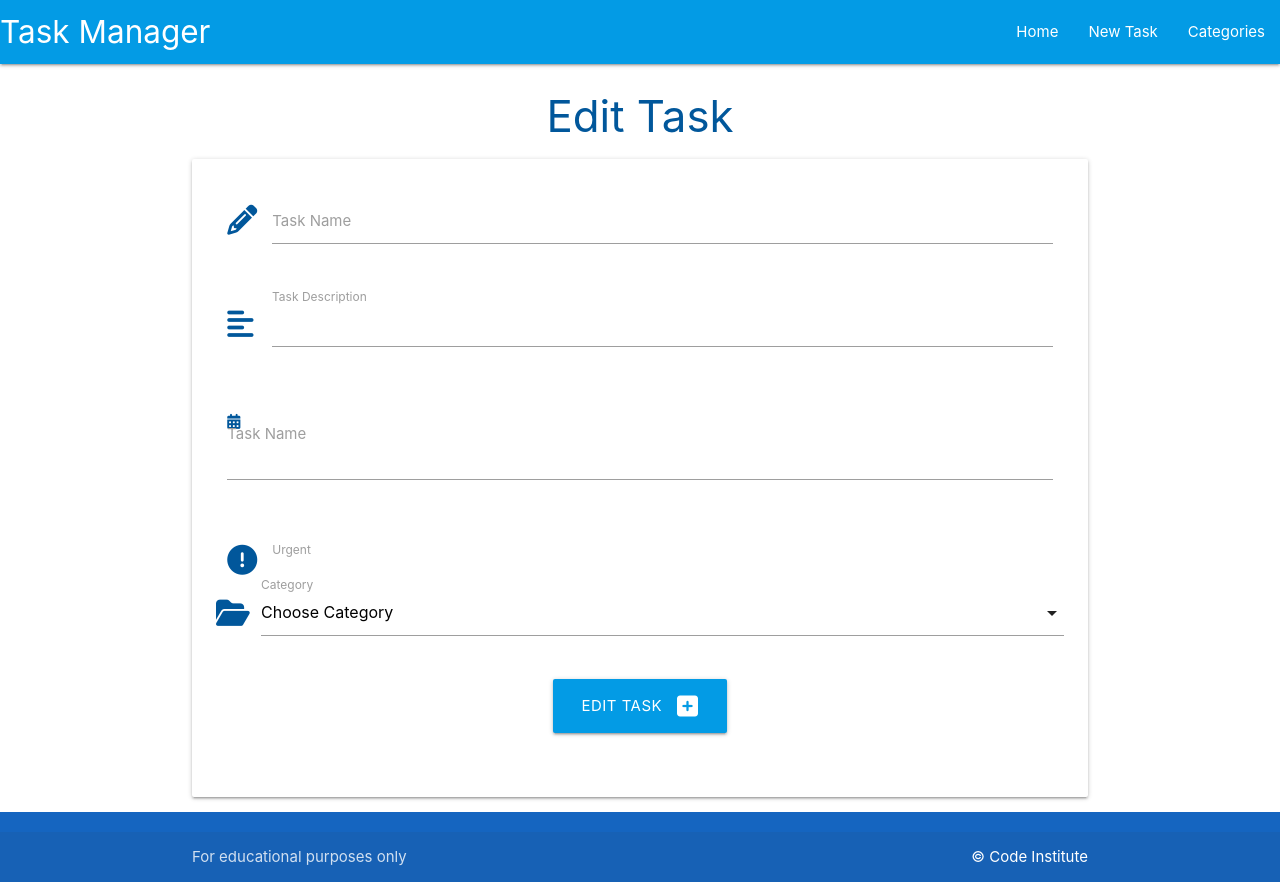
After one commit to MoniMurray/Flask-SQLAlchemy-Task-Manager, a Flask app: template taskmanager/templates/edit_task.html in a window 1280 px wide. The commit adds this page. Run offline with Flask 2, Linux system fonts and the light colour scheme; the template is opened without the code that fills it, so the values that code supplies are empty; some libraries are stand-ins or nearby versions.

Commit message:
Add edit_task.html, include a new function in route.py to allow the data be updated, amend tasks.html so that the url_for methods know which specific taks to update in the database

```diff
--- /dev/null
+++ b/taskmanager/templates/edit_task.html
@@ -0,0 +1,78 @@
+{% extends "base.html" %}
+
+{% block content %}
+
+<h3 class="light-blue-text text-darken-4 center-align">Edit Task</h3>
+
+<div class="row card-panel">
+    <form class="col s12" method="POST" action="{{ url_for('edit_task', task_id=task.id)}}">
+      <!-- task name -->
+      <div class="row">
+            <div class="input-field col s12">
+                <i class="fas fa-pencil-alt prefix light-blue-text text-darken-4"></i>
+                <input id="task_name" name="task_name" type="text" value="{{task.task_name}}" class="validate" required minlength="3" maxlength="25">
+                <label for="task_name">Task Name</label>
+            </div>
+      </div>
+      <!-- task description -->
+      <div class="row">
+        <div class="input-field col s12">
+          <i class="fas fa-align-left prefix light-blue-text text-darken-4"></i>
+          <textarea id="task_description" name="task_description" type="text" class="materialize-textarea validate"
+            required minlength="3" maxlength="175">{{task.task_description}}
+          </textarea>
+          <label for="task_description">Task Description</label>
+        </div>
+      </div>
+      <!-- due_date -->
+      <div class="row">
+        <div class="input-field col s12">
+            <i class="fas fa-calendar-alt light-blue-text text-darken-4"></i>
+            <input id="due_date" name="due_date" type="text" value="{{task.due_date.strftime('%d %B, %Y')}}" class="datepicker validate" required>
+            <label for="task_name">Task Name</label>
+        </div>
+      </div>
+      <!-- is_urgent -->
+      <div class="row">
+        <div class="input-field col s12">
+          <!-- Toggle -->
+        <div class="switch">
+
+            <i class="fas fa-exclamation-circle prefix light-blue-text text-darken-4"></i>
+            {% if task.is_urgent == True %}
+              <input id="is_urgent" name="is_urgent" type="checkbox" checked>
+            {% else %}
+              <input id="is_urgent" name="is_urgent" type="checkbox">
+            {% endif %}
+            <span class="lever"></span>
+            <label for="is_urgent">
+              Urgent</label>
+        </div>
+      </div>
+      <!-- category id -->
+      <div class="row">
+        <div class="input-field col s12">
+            <i class="fas fa-folder-open prefix light-blue-text text-darken-4"></i>
+            <select id="category_id" name="category_id" class="validate" required>
+                <option value="" disabled >Choose Category</option>
+                {% for category in categories %}
+                    {% if category == task.category_id %}
+                      <option value="{{ category.id }}" selected>{{ category.category_name }}</option>
+                    {% else %}
+                      <option value="{{ category.id }}">{{ category.category_name }}</option>
+                    {% endif %}
+                {% endfor %}
+            </select>
+            <label for="category_id">Category</label>
+        </div>
+    </div>
+      <div class="row">
+        <div class="col s12 center-align">
+            <button class="btn-large light-blue darken-1" type="submit">Edit Task <i class="fas fa-plus-square right"></i></button>
+        </div>
+    </div>
+    </form>
+  </div>
+
+
+{% endblock %}
--- a/taskmanager/templates/tasks.html
+++ b/taskmanager/templates/tasks.html
@@ -40,6 +40,9 @@
             <strong>{{task.category}}
             </strong>
             <p>{{task.task_description}}</p>
+            <p>
+              <a href="{{ url_for('edit_task', task_id=task.id)}}" class="btn green accent-4">Edit</a>
+            </p>
 
           </div>
         </li>
```
Also changed, not shown: taskmanager/routes.py (+14 -0 lines).
